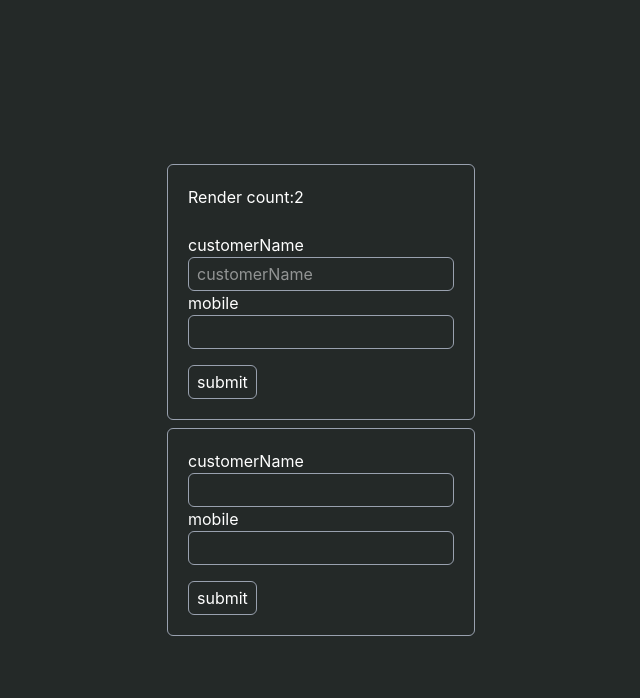
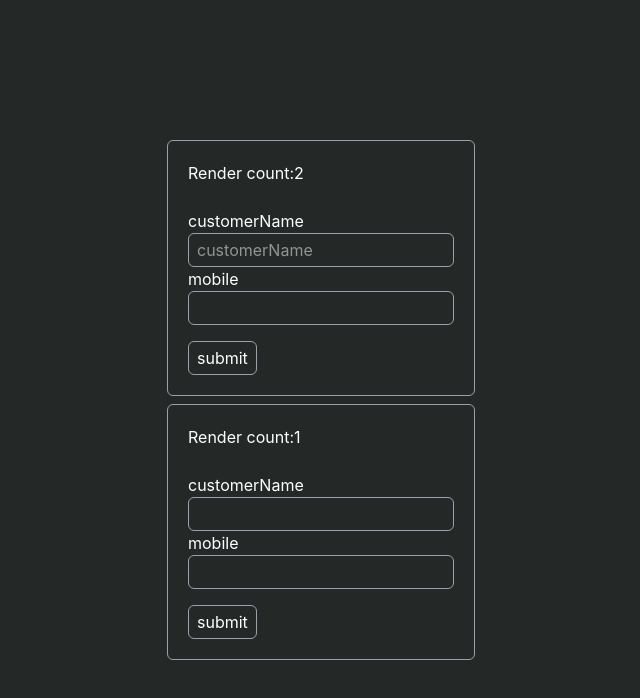
Before and after one commit to amiralim1377/react-hook-form-workshop, a React (Vite) app: page / in a window 1280 px wide. Shown: the top 698 px of the page, without its empty margins (319-959 px from the left). Built offline with nearby package versions, Linux system fonts and the light colour scheme.

Commit message:
add RenderCount into TypicalForm to get render-count

```diff
--- a/src/TypicalForm.tsx
+++ b/src/TypicalForm.tsx
@@ -1,11 +1,14 @@
 import { useState, type ChangeEvent, type SubmitEvent } from "react";
+import { useRenderCount } from "./components/useRenderCount";
 
 type FoodDeliveryFormType = {
   mobile: string;
   customerName: string;
 };
+// eslint-disable-next-line
+const RenderCount = useRenderCount();
 
-export default function FoodDeliveryForm() {
+export default function TypicalForm() {
   const [values, setValues] = useState<FoodDeliveryFormType>({
     mobile: "",
     customerName: "",
@@ -28,6 +31,8 @@ export default function FoodDeliveryForm() {
       onSubmit={handleSubmit}
       className="border border-gray-400 rounded-md p-5  "
     >
+      <RenderCount />
+      <br />
       <div className="flex flex-col">
         <label htmlFor="customerName">customerName</label>
         <input
```
